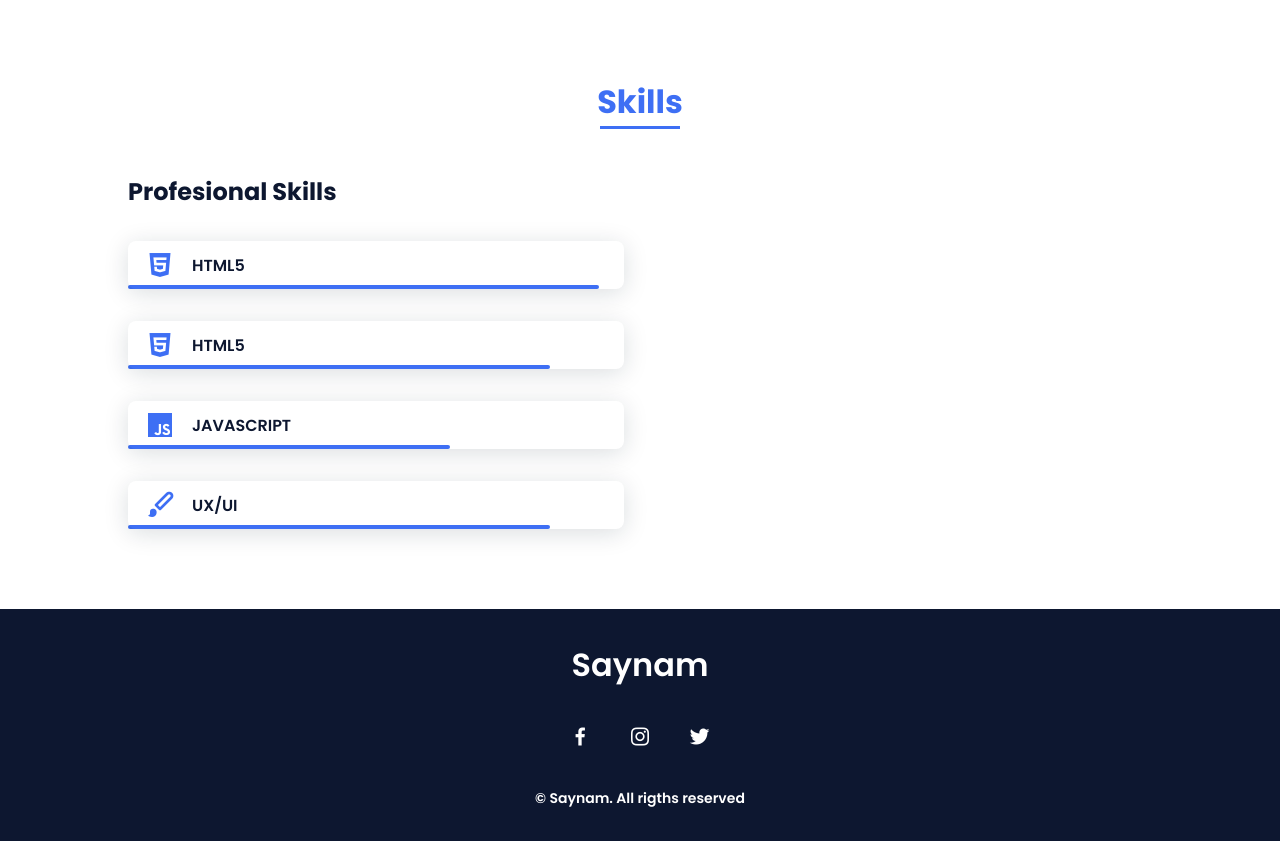
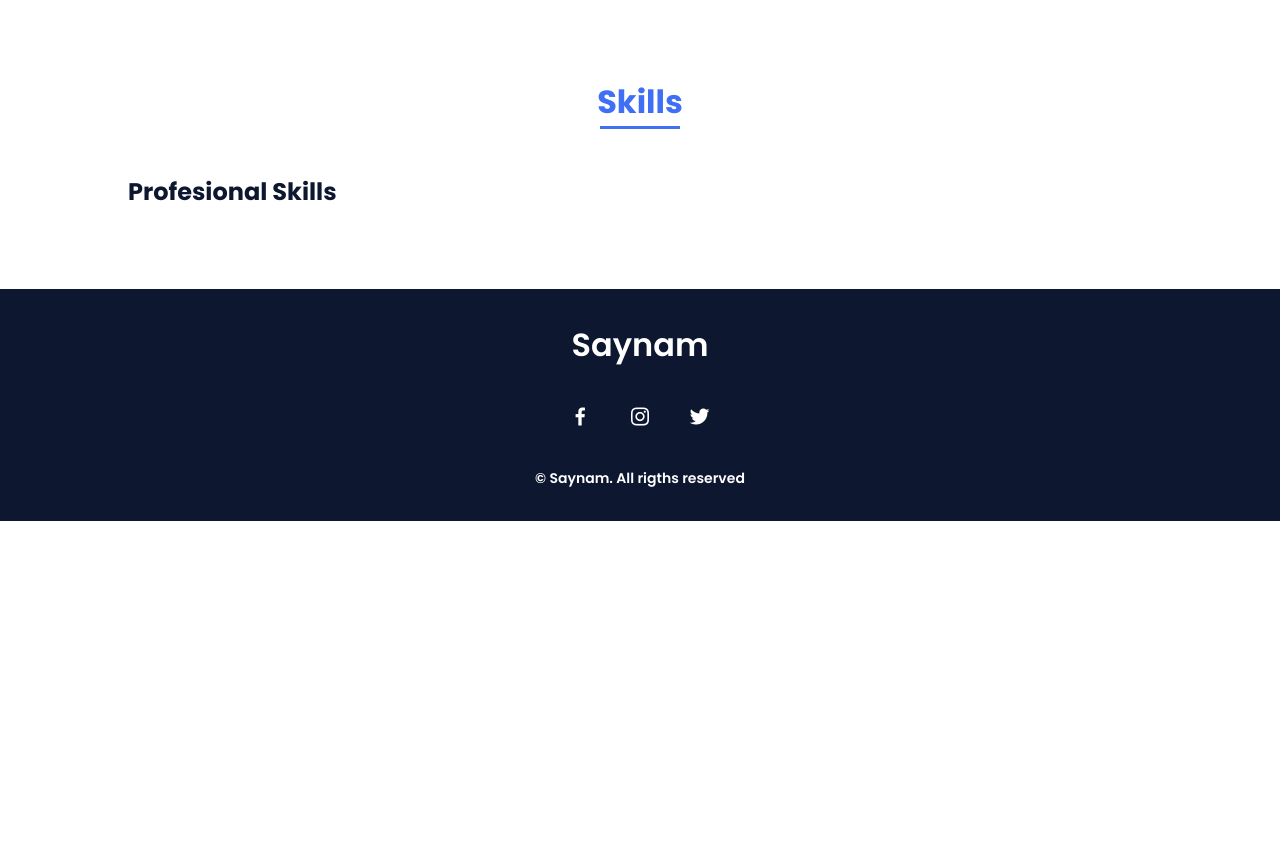
Before and after one commit to SaynamSharma/Cover-Page, a Django app: page /about in a window 1280 px wide. Shown: the part 1200-2041 px from the top of the page. After the commit the page ends 1721 px from the top, so only its background shows below. Run offline with Django 4.2, Linux system fonts and the light colour scheme.

Commit message:
Update about.html

```diff
--- a/templates/about.html
+++ b/templates/about.html
@@ -93,45 +93,6 @@
                 <div>
                     <h2 class="skills__subtitle">Profesional Skills</h2>
                     <p class="skills__text"></p>
-                    <div class="skills__data">
-                        <div class="skills__names">
-                            <i class='bx bxl-html5 skills__icon'></i>
-                            <span class="skills__name">HTML5</span>
-                        </div>
-                        <div class="skills__bar skills__html">
-
-                        </div>
-
-                    </div>
-                    <div class="skills__data">
-                        <div class="skills__names">
-
-                            <i class='bx bxl-html5 skills__icon'></i>
-                            <span class="skills__name">HTML5</span>
-                        </div>
-                        <div class="skills__bar skills__css">
-
-                        </div>
-
-                    </div>
-                    <div class="skills__data">
-                        <div class="skills__names">
-                            <i class='bx bxl-javascript skills__icon'></i>
-                            <span class="skills__name">JAVASCRIPT</span>
-                        </div>
-                        <div class="skills__bar skills__js">
-
-                        </div>
-
-                    </div>
-                    <div class="skills__data">
-                        <div class="skills__names">
-                            <i class='bx bxs-paint skills__icon'></i>
-                            <span class="skills__name">UX/UI</span>
-                        </div>
-                        <div class="skills__bar skills__ux">
-
-                        </div>
 
                     </div>
                 </div>
```
